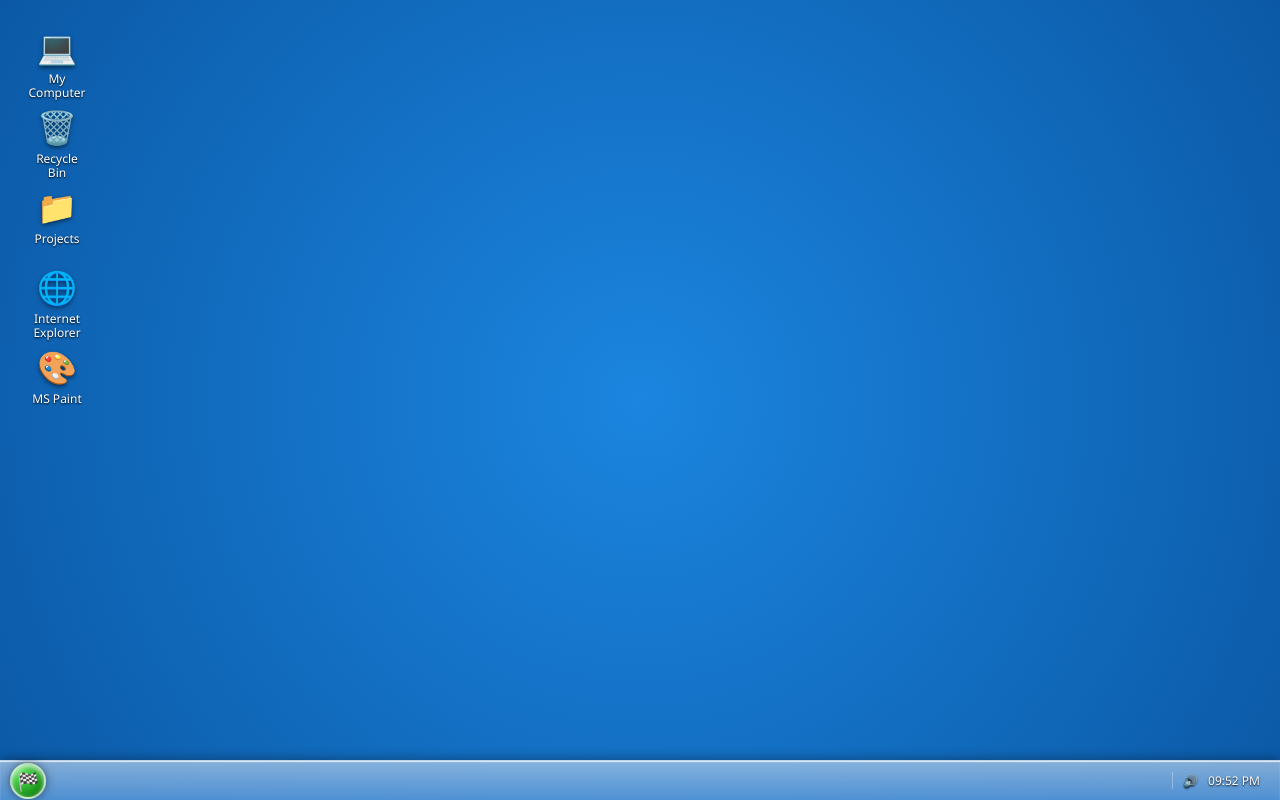
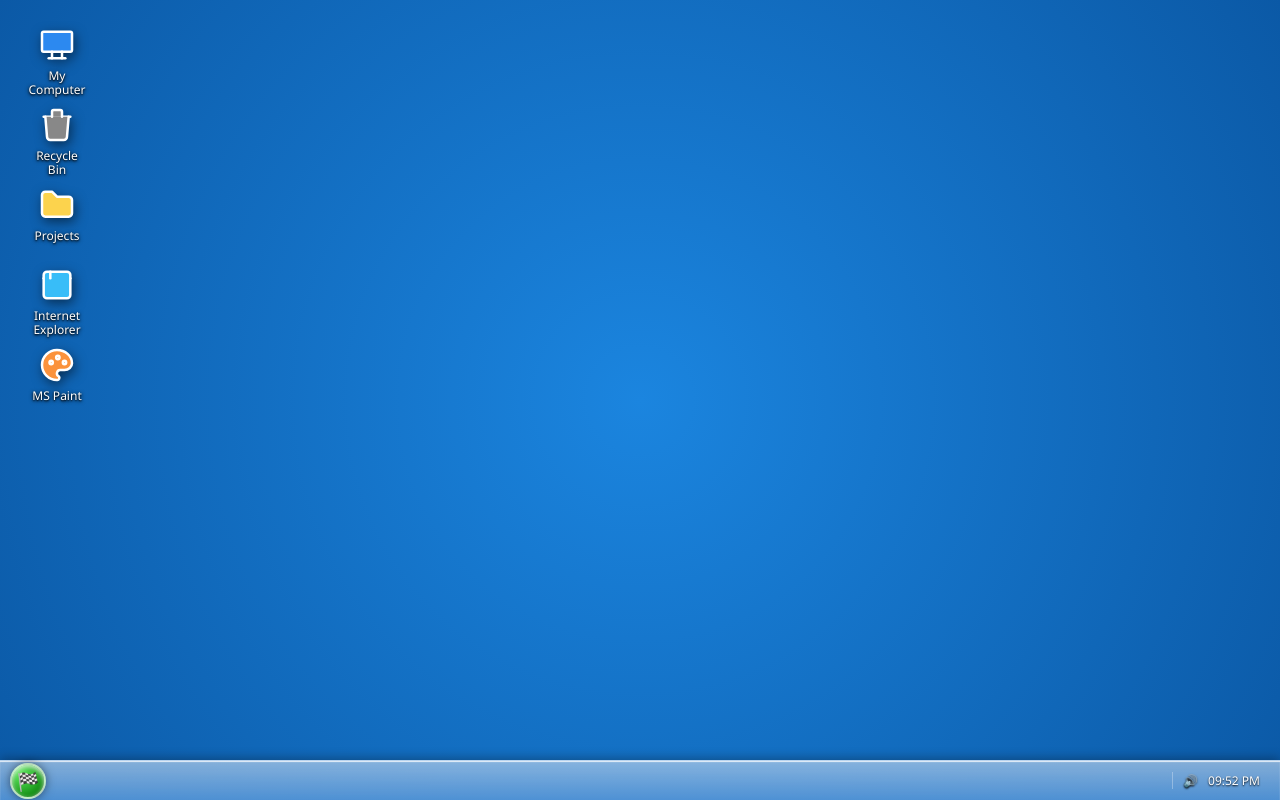
Before and after one commit to SpicyFalcon619/spicyfalcon-os, a React (Vite) app: page / in a window 1280 px wide. Built offline with nearby package versions, Linux system fonts and the light colour scheme; a web font is replaced by a local one.

Commit message:
feat(phase-4): integrate tabler-icons-react for scalable vector icons

```diff
--- a/package.json
+++ b/package.json
@@ -10,6 +10,7 @@
     "preview": "vite preview"
   },
   "dependencies": {
+    "@tabler/icons-react": "^3.44.0",
     "react": "^19.2.6",
     "react-dom": "^19.2.6",
     "zustand": "^5.0.14"
--- a/src/components/desktop/DesktopIcon.jsx
+++ b/src/components/desktop/DesktopIcon.jsx
@@ -1,9 +1,21 @@
 import React, { useRef } from 'react';
 import useDesktopStore from '../../store/useDesktopStore';
 import useWindowStore from '../../store/useWindowStore';
+import { IconDeviceDesktop, IconTrash, IconFolder, IconBrowser, IconPalette } from '@tabler/icons-react';
+
+const getIconComponent = (id) => {
+  switch(id) {
+    case 'computer': return <IconDeviceDesktop size={40} stroke={1.5} color="#fff" fill="#2c89f0" />;
+    case 'recycle-bin': return <IconTrash size={40} stroke={1.5} color="#fff" fill="#888" />;
+    case 'explorer': return <IconFolder size={40} stroke={1.5} color="#fff" fill="#fcd34d" />;
+    case 'ie': return <IconBrowser size={40} stroke={1.5} color="#fff" fill="#38bdf8" />;
+    case 'paint': return <IconPalette size={40} stroke={1.5} color="#fff" fill="#fb923c" />;
+    default: return <IconFolder size={40} stroke={1.5} color="#fff" fill="#fcd34d" />;
+  }
+};
 
 const DesktopIcon = ({ iconData }) => {
-  const { id, title, icon, x, y } = iconData;
+  const { id, title, x, y } = iconData;
   const isSelected = useDesktopStore(state => state.selectedIconIds.includes(id));
   const selectIcon = useDesktopStore(state => state.selectIcon);
   const updateIconPosition = useDesktopStore(state => state.updateIconPosition);
@@ -80,14 +92,14 @@ const DesktopIcon = ({ iconData }) => {
       onPointerUp={handlePointerUp}
       onDoubleClick={handleDoubleClick}
     >
-      <div style={{ fontSize: '32px', marginBottom: '4px', textShadow: '0 2px 4px rgba(0,0,0,0.5)', pointerEvents: 'none' }}>
-        {icon}
+      <div style={{ marginBottom: '4px', filter: 'drop-shadow(2px 4px 6px rgba(0,0,0,0.5))', pointerEvents: 'none', display: 'flex' }}>
+        {getIconComponent(id)}
       </div>
       <div style={{
         color: 'white',
         fontSize: '12px',
         textAlign: 'center',
-        textShadow: '0 1px 2px black',
+        textShadow: '0 1px 2px black, 0 1px 4px black',
         lineHeight: '1.2',
         wordBreak: 'break-word',
         backgroundColor: isSelected ? '#0b59a6' : 'transparent',
--- a/src/components/desktop/StartMenu.jsx
+++ b/src/components/desktop/StartMenu.jsx
@@ -1,6 +1,7 @@
 import React from 'react';
 import useDesktopStore from '../../store/useDesktopStore';
 import useWindowStore from '../../store/useWindowStore';
+import { IconFileText, IconPalette, IconCalculator, IconMusic, IconBomb, IconTerminal2 } from '@tabler/icons-react';
 
 const StartMenu = () => {
   const visible = useDesktopStore(state => state.startMenuVisible);
@@ -39,12 +40,12 @@ const StartMenu = () => {
   };
 
   const apps = [
-    { id: 'notepad', title: 'Notepad', icon: '📝' },
-    { id: 'paint', title: 'MS Paint', icon: '🎨' },
-    { id: 'calculator', title: 'Calculator', icon: '🖩' },
-    { id: 'spotify', title: 'Retro Spotify', icon: '🎵' },
-    { id: 'minesweeper', title: 'Minesweeper', icon: '💣' },
-    { id: 'cmd', title: 'Command Prompt', icon: 'C:\\' },
+    { id: 'notepad', title: 'Notepad', icon: <IconFileText size={24} color="#3b82f6" /> },
+    { id: 'paint', title: 'MS Paint', icon: <IconPalette size={24} color="#f97316" /> },
+    { id: 'calculator', title: 'Calculator', icon: <IconCalculator size={24} color="#64748b" /> },
+    { id: 'spotify', title: 'Retro Spotify', icon: <IconMusic size={24} color="#22c55e" /> },
+    { id: 'minesweeper', title: 'Minesweeper', icon: <IconBomb size={24} color="#ef4444" /> },
+    { id: 'cmd', title: 'Command Prompt', icon: <IconTerminal2 size={24} color="#333" /> },
   ];
 
   return (
@@ -59,7 +60,7 @@ const StartMenu = () => {
               padding: '10px 8px',
               display: 'flex',
               alignItems: 'center',
-              gap: '10px',
+              gap: '12px',
               cursor: 'pointer',
               borderRadius: '4px',
               fontSize: '13px',
@@ -68,7 +69,7 @@ const StartMenu = () => {
             onMouseOver={(e) => e.currentTarget.style.backgroundColor = 'rgba(0,120,215,0.1)'}
             onMouseOut={(e) => e.currentTarget.style.backgroundColor = 'transparent'}
           >
-            <span style={{ fontSize: '20px' }}>{app.icon}</span>
+            <span style={{ display: 'flex', filter: 'drop-shadow(1px 2px 2px rgba(0,0,0,0.2))' }}>{app.icon}</span>
             <span>{app.title}</span>
           </div>
         ))}
--- a/src/components/window/WindowTitleBar.jsx
+++ b/src/components/window/WindowTitleBar.jsx
@@ -1,5 +1,6 @@
 import React, { useRef } from 'react';
 import useWindowStore from '../../store/useWindowStore';
+import { IconDeviceDesktop, IconTrash, IconFolder, IconBrowser, IconFileText, IconPalette, IconCalculator, IconMusic, IconBomb, IconTerminal2, IconSettings } from '@tabler/icons-react';
 
 const WindowTitleBar = ({ windowData, isActive }) => {
   const { id, title, isMaximized } = windowData;
@@ -12,7 +13,6 @@ const WindowTitleBar = ({ windowData, isActive }) => {
   const dragRef = useRef({ isDragging: false, startX: 0, startY: 0, initialWinX: 0, initialWinY: 0 });
 
   const handlePointerDown = (e) => {
-    // Only drag with left click (button 0), and don't drag if maximized
     if (e.button !== 0 || isMaximized) return;
 
     dragRef.current = {
@@ -23,7 +23,6 @@ const WindowTitleBar = ({ windowData, isActive }) => {
       initialWinY: windowData.y
     };
 
-    // Crucial for bulletproof dragging even if pointer leaves the window
     e.target.setPointerCapture(e.pointerId);
   };
 
@@ -89,6 +88,21 @@ const WindowTitleBar = ({ windowData, isActive }) => {
     border: '1px solid #701010',
   };
 
+  const getTitleIcon = () => {
+    const comp = windowData.component || '';
+    if (comp.includes('computer')) return <IconDeviceDesktop size={16} stroke={2} />;
+    if (comp.includes('recycle-bin')) return <IconTrash size={16} stroke={2} />;
+    if (comp.includes('explorer')) return <IconFolder size={16} stroke={2} />;
+    if (comp.includes('ie')) return <IconBrowser size={16} stroke={2} />;
+    if (comp.includes('notepad')) return <IconFileText size={16} stroke={2} />;
+    if (comp.includes('paint')) return <IconPalette size={16} stroke={2} />;
+    if (comp.includes('calculator')) return <IconCalculator size={16} stroke={2} />;
+    if (comp.includes('spotify')) return <IconMusic size={16} stroke={2} />;
+    if (comp.includes('minesweeper')) return <IconBomb size={16} stroke={2} />;
+    if (comp.includes('cmd')) return <IconTerminal2 size={16} stroke={2} />;
+    return <IconSettings size={16} stroke={2} />;
+  };
+
   return (
     <div
       ref={titleBarRef}
@@ -99,8 +113,9 @@ const WindowTitleBar = ({ windowData, isActive }) => {
       onDoubleClick={() => toggleMaximize(id)}
     >
       <div style={{ display: 'flex', alignItems: 'center', gap: '6px' }}>
-        {/* Placeholder Icon */}
-        <div style={{ width: '16px', height: '16px', background: 'white', borderRadius: '2px', border: '1px solid #999' }}></div>
+        <div style={{ display: 'flex', alignItems: 'center', color: isActive ? '#000' : '#555', filter: isActive ? 'drop-shadow(0px 0px 2px rgba(255,255,255,0.8))' : 'none' }}>
+          {getTitleIcon()}
+        </div>
         <span style={{
           fontSize: '12px',
           fontWeight: 'bold',
```
Also changed, not shown: 1 other file (tests, documents, lock files or other folders).
